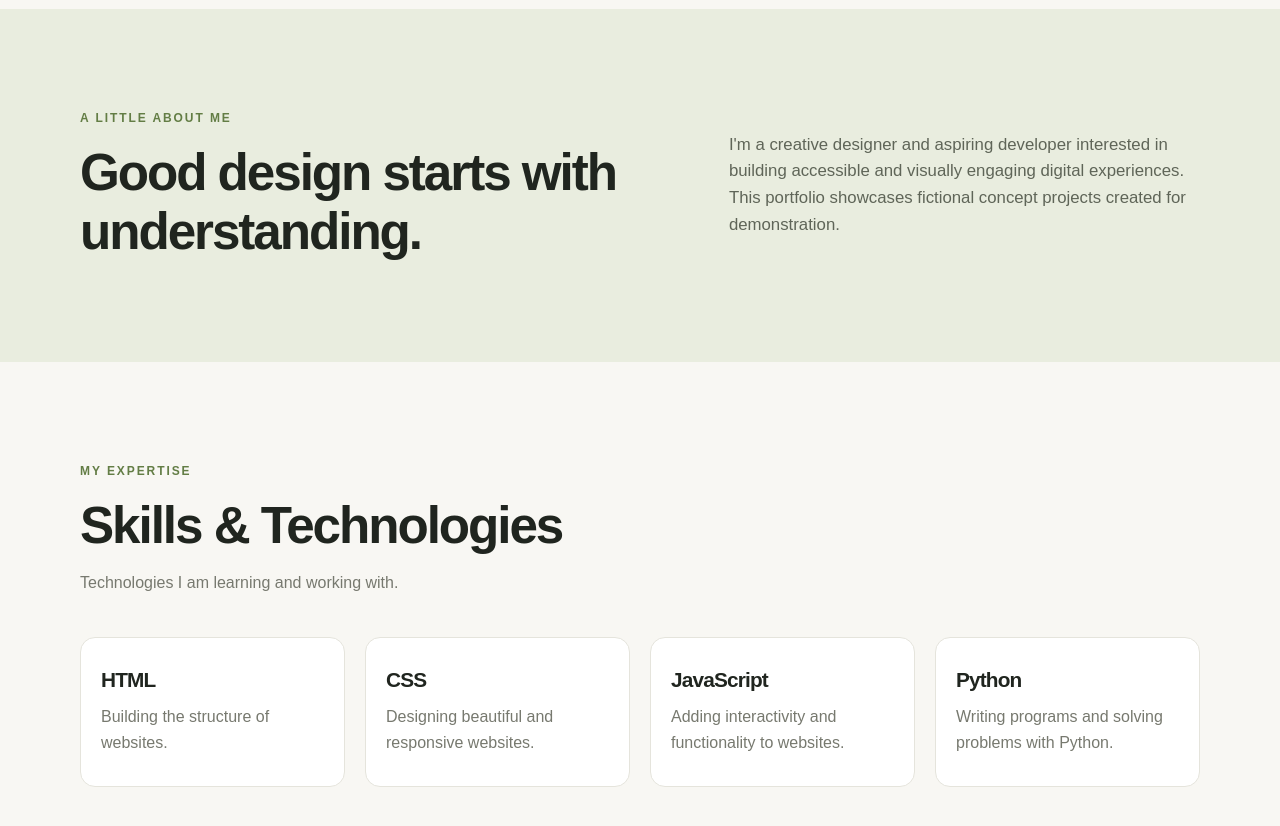
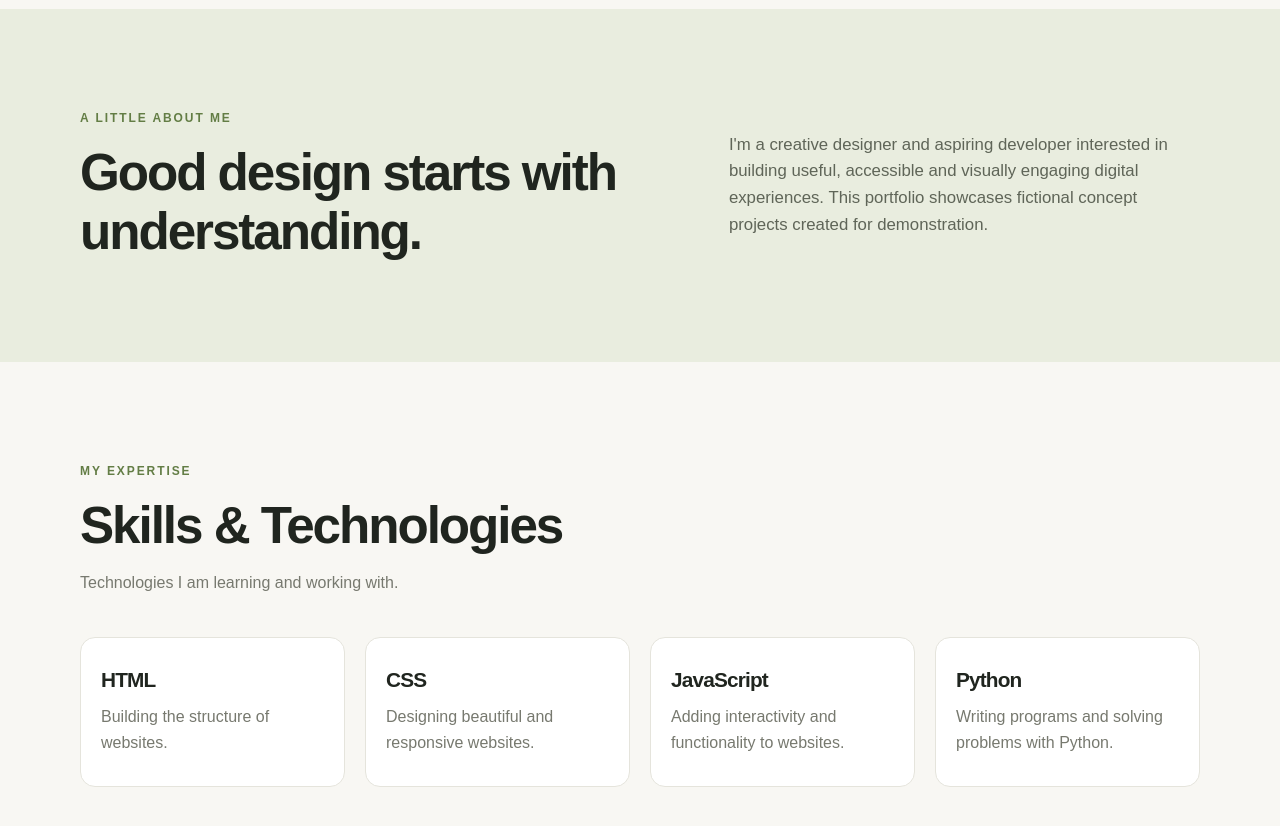
Before and after one commit to surajcodes765/studiofolio-portfolio, a plain HTML site: page index.html in a window 1280 px wide. Shown: the part 3980-4806 px from the top of the page. Drawn offline with Linux system fonts and the light colour scheme.

Commit message:
Update index.html

```diff
--- a/index.html
+++ b/index.html
@@ -319,7 +319,7 @@
 
                 <p>
                     I'm a creative designer and aspiring developer
-                    interested in building  accessible and
+                    interested in building useful, accessible and
                     visually engaging digital experiences. This
                     portfolio showcases fictional concept projects
                     created for demonstration.
```
